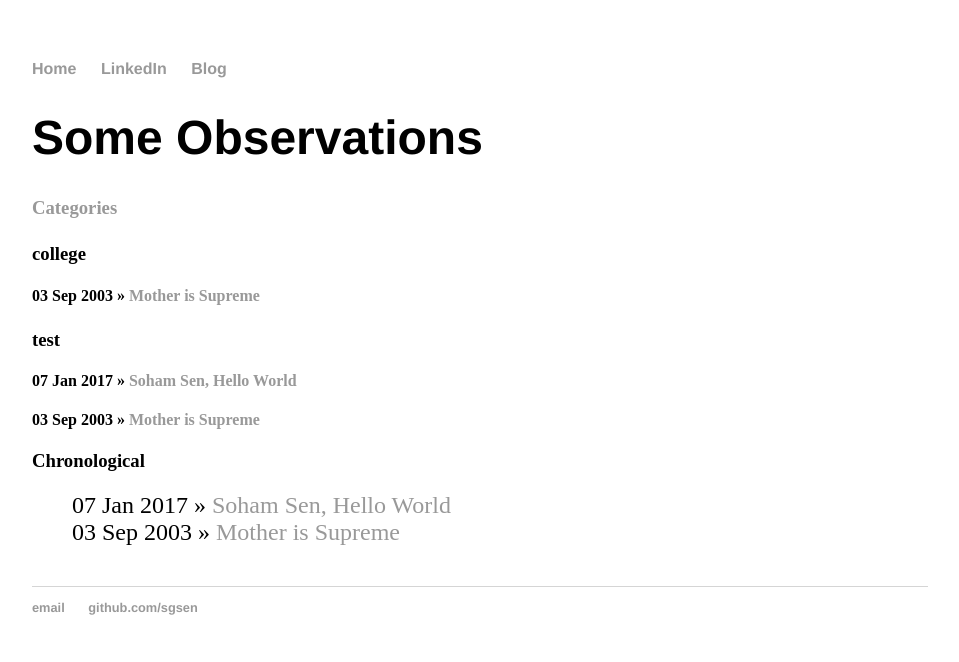
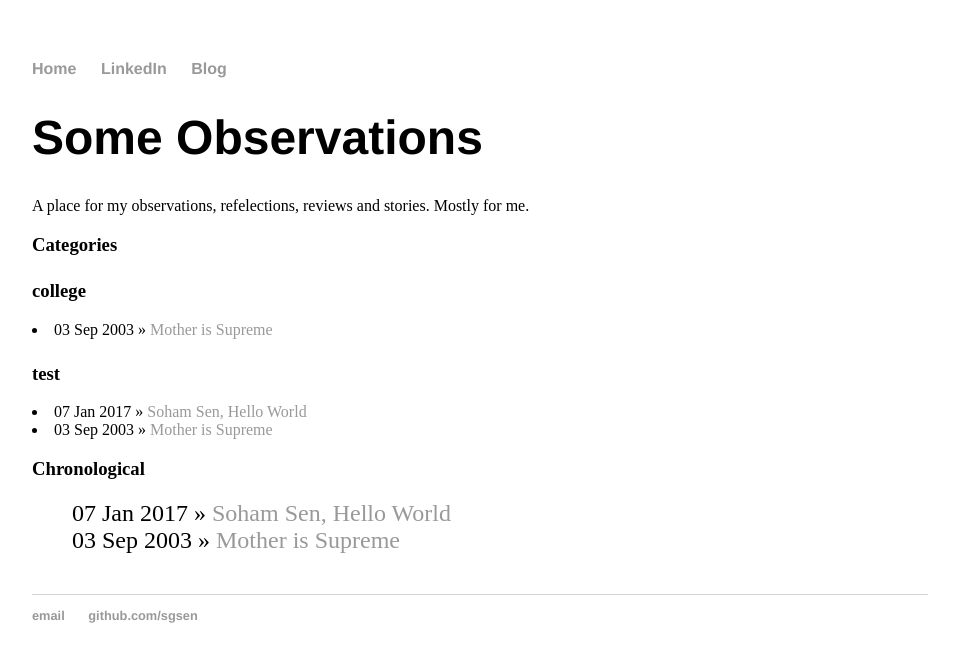
Before and after one commit to sgsen/sgsen.github.io, a Jekyll site: the page built from blog/index.html, in a window 1280 px wide. Shown: the top 662 px of the page, without its empty margins (160-1119 px from the left). Built offline with Jekyll 4.4.1, drawn with Linux system fonts in a browser that asks for light colours.

Commit message:
modifying the index for the blog a bit

```diff
--- a/blog/index.html
+++ b/blog/index.html
@@ -4,7 +4,9 @@
 ---
 	<h1>{{ page.title }}</h1>
 
-	<h3><a href="{{ site.baseurl }}/blog/categories">Categories</a></h3>
+A place for my observations, refelections, reviews and stories. Mostly for me.
+
+	<h3>Categories</h3>
 
 	<div id="archives">
 	{% for category in site.categories %}
@@ -16,9 +18,7 @@
 	    <h3>{{ category_name }}</h3>
 	    <a name="{{ category_name | slugize }}"></a>
 	    {% for post in site.categories[category_name] %}
-	    <article class="posts">
-	      <h4><span>{{ post.date | date_to_string }}</span> » <a href="{{ site.baseurl }}{{ post.url }}">{{post.title}}</a></h4>
-	    </article>
+ 				<li><span>{{ post.date | date_to_string }}</span> » <a href="{{ post.url }}" title="{{ post.title }}">{{ post.title }}</a></li>
 	    {% endfor %}
 	  </div>
 	{% endfor %}
```
